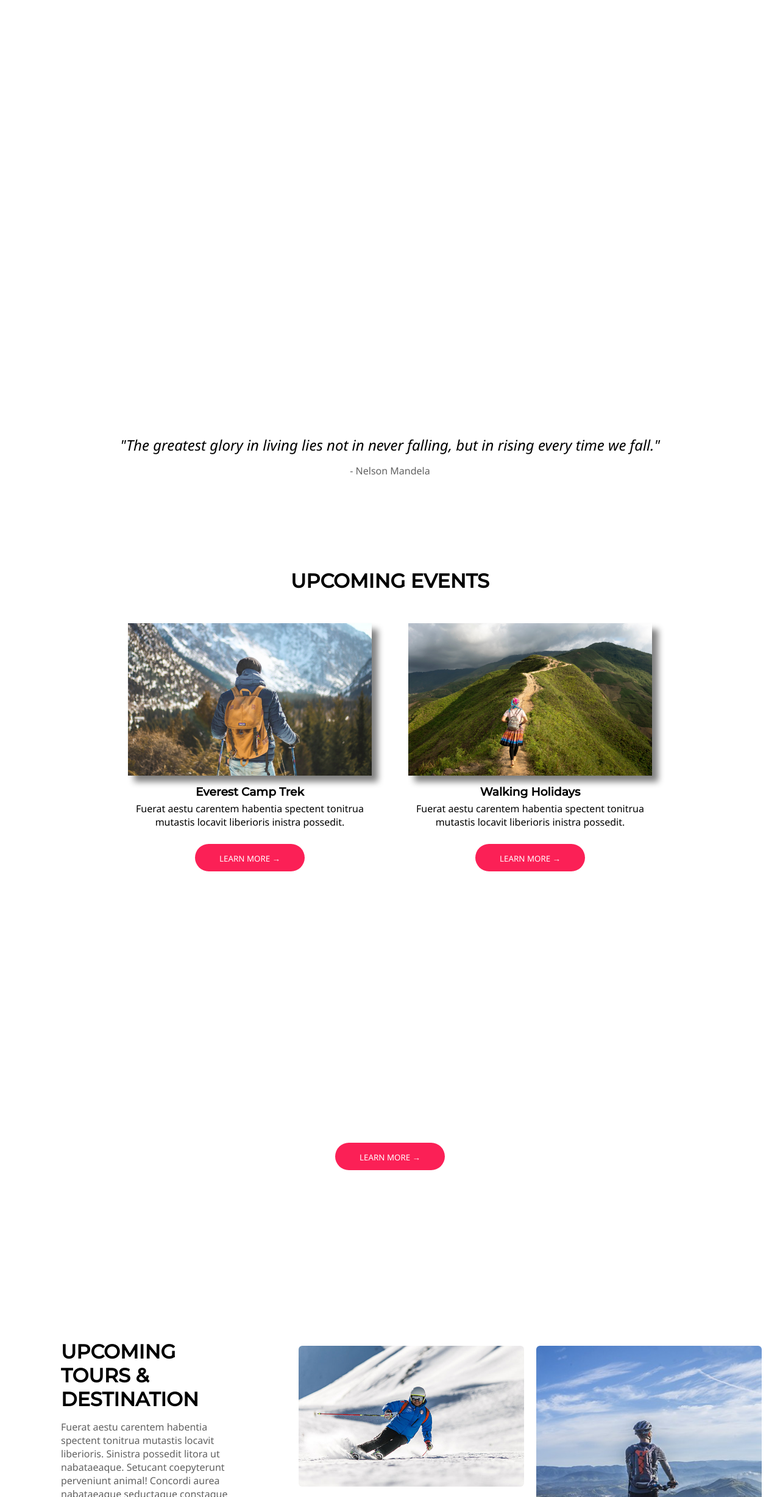
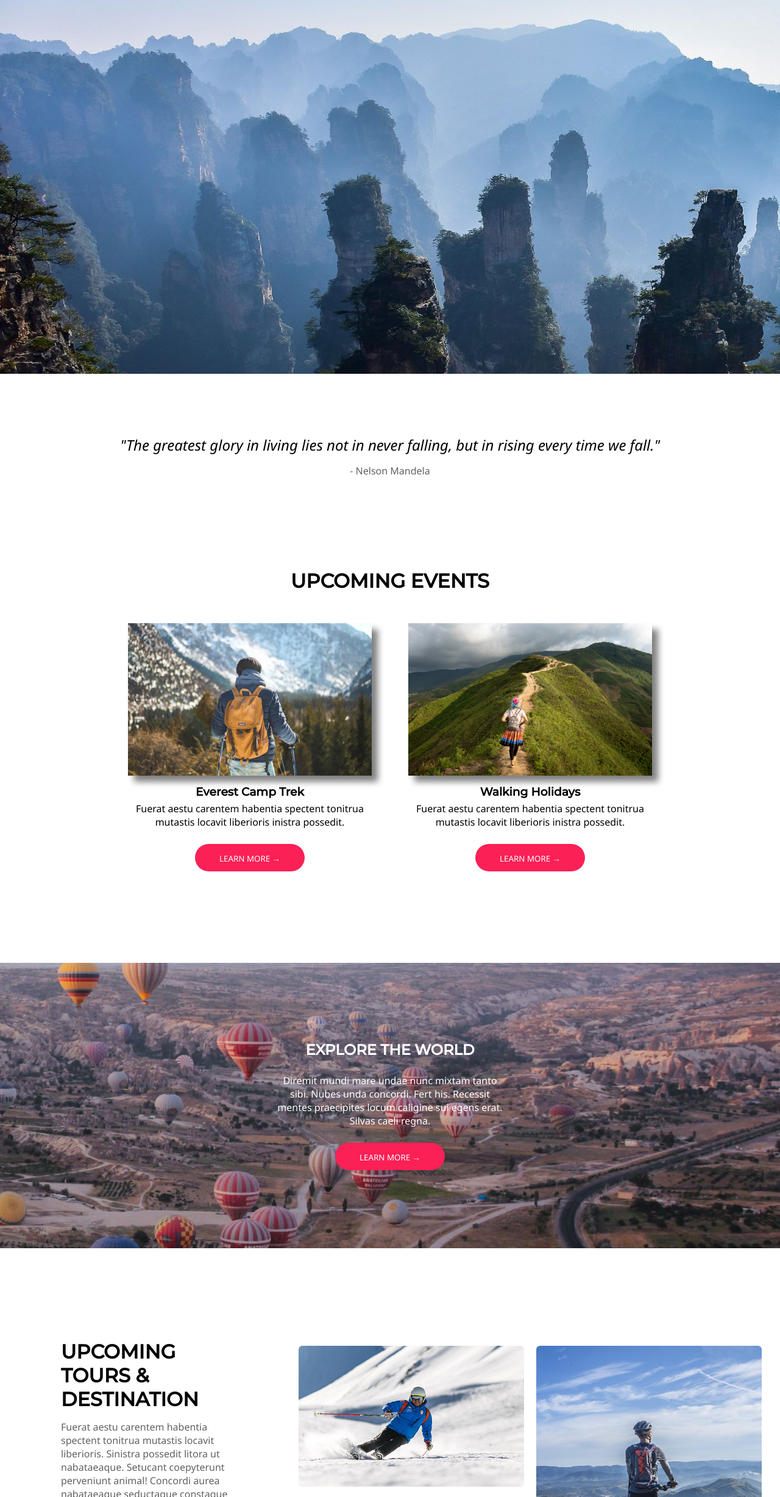
Before and after one commit to MarkusPierrou/practice, a plain HTML site: page index.html in a window 1280 px wide. Shown: the part 87-2542 px from the top of the page at 61% size. Drawn offline with Linux system fonts and the light colour scheme; files whose address does not match are found by name.

Commit message:
Update style.css

```diff
--- a/style.css
+++ b/style.css
@@ -16,7 +16,7 @@
     /* navbar */
 
     .navbar {
-        background: url(/practice.website.net2/images/Wallpapersmall.jpg);
+        background: url(/images/Wallpapersmall.jpg);
         height: 700px;
         display: flex;
         justify-content: center;
@@ -151,7 +151,7 @@
 
     .parallax {
         display: flex;
-        background: url(/practice.website.net2/images/pexels-francesco-ungaro-2325446.jpg) repeat fixed 100%;
+        background: url(/images/pexels-francesco-ungaro-2325446.jpg) repeat fixed 100%;
         margin-top: 150px;
         justify-content: center;
         align-items: center;
```
